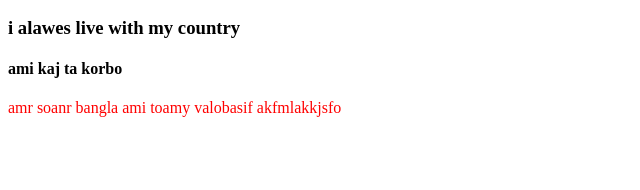
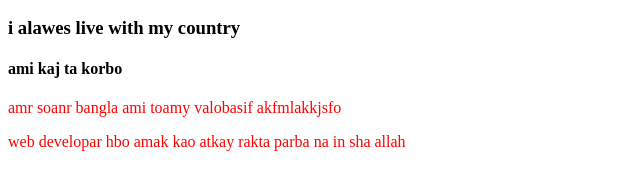
Before and after one commit to abusayeds/my-second-repo, a plain HTML site: page index.html in a window 1280 px wide. Shown: the part 110-300 px from the top of the page, without its empty margins (0-640 px from the left). Drawn offline with Linux system fonts and the light colour scheme.

Commit message:
ami parbo

```diff
--- a/index.html
+++ b/index.html
@@ -13,5 +13,6 @@
     <h3>i alawes live with my country</h3>
     <h4>ami kaj ta korbo</h4>
     <p>amr soanr bangla ami toamy valobasif akfmlakkjsfo </p>
+    <p>web developar hbo amak kao atkay rakta parba na in sha allah</p>
 </body>
 </html>
```
